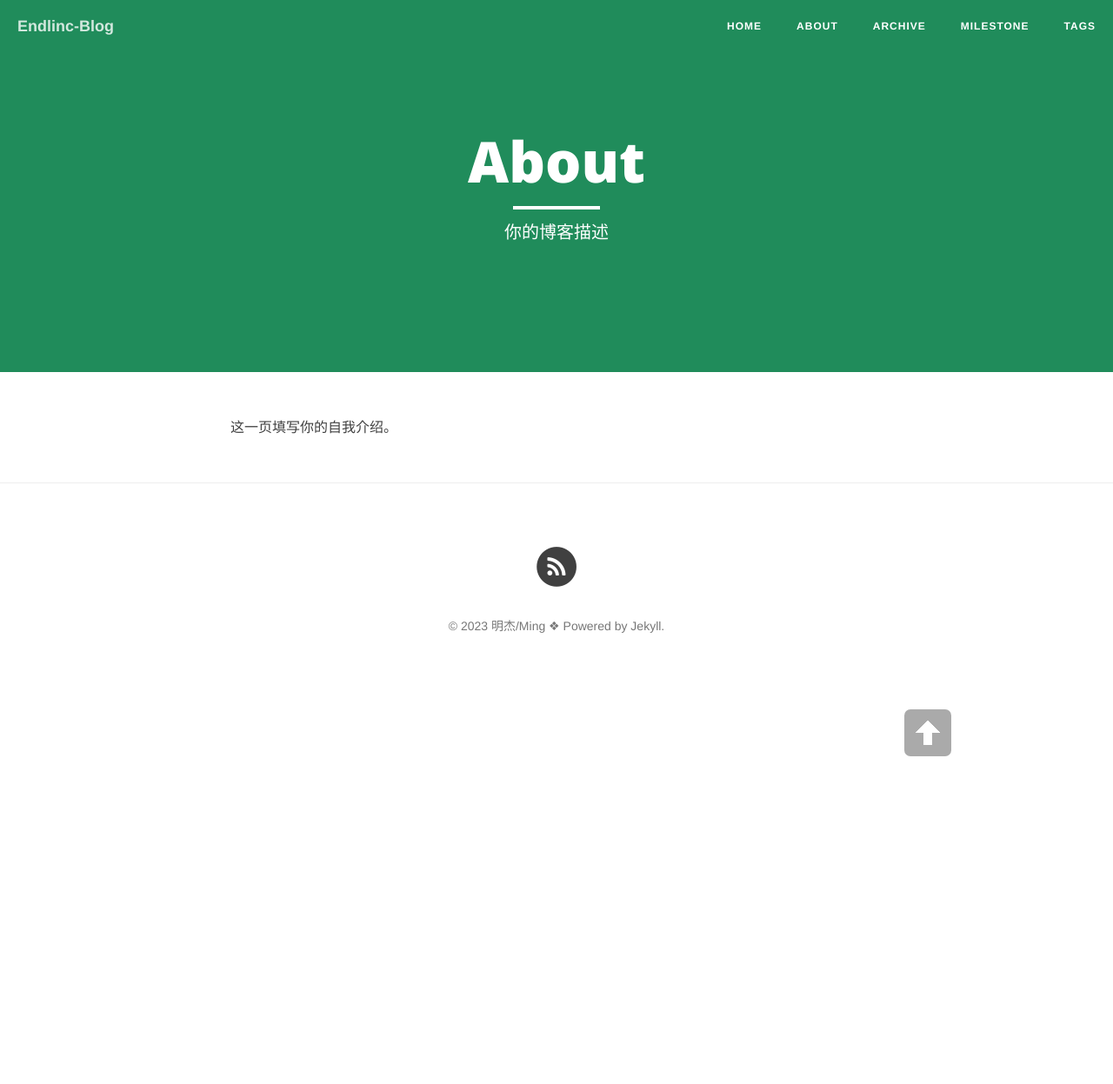
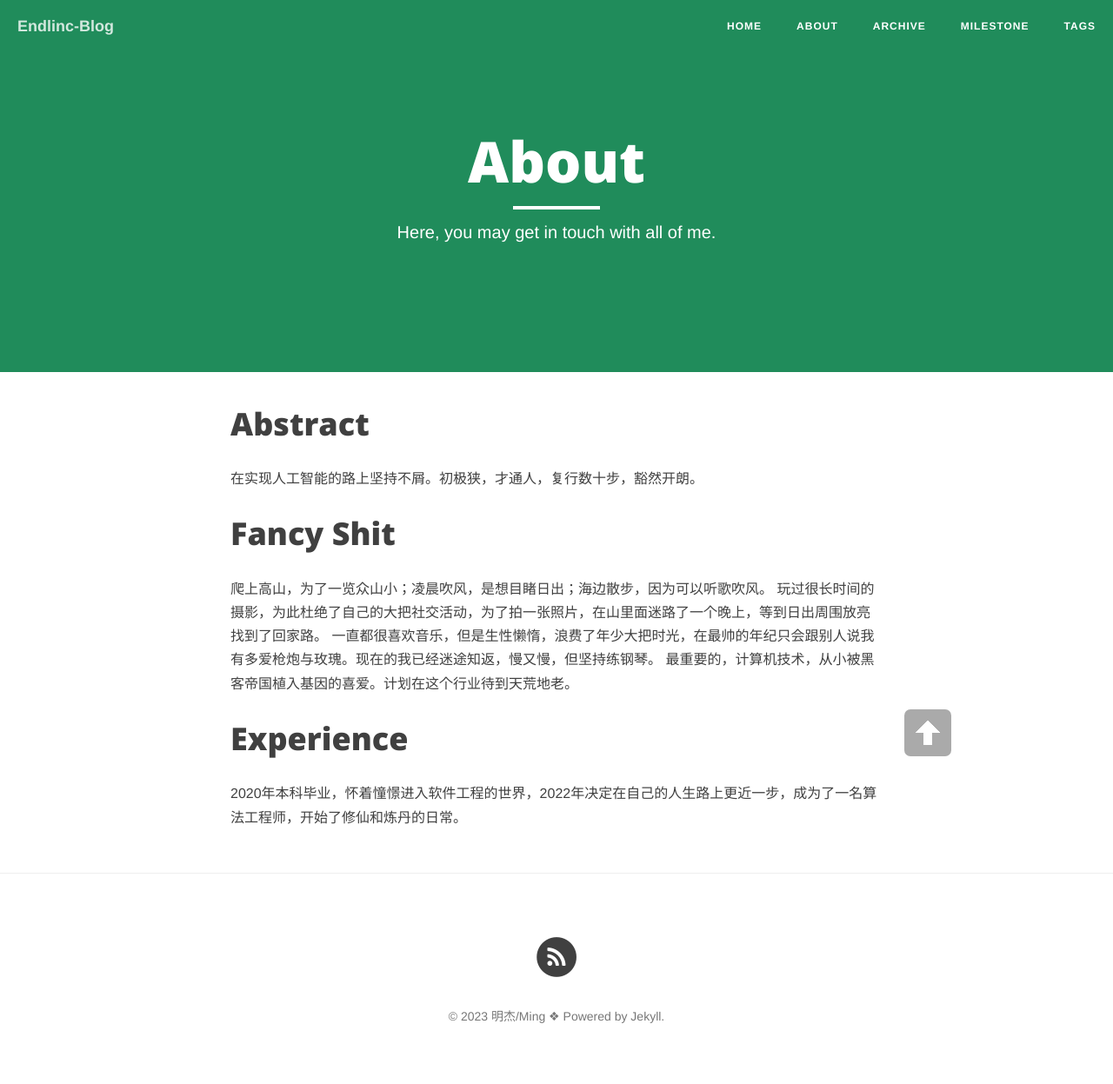
Before and after one commit to Endlinc/Endlinc.github.io, a Jekyll site: the page built from about.md, in a window 1280 px wide. Shown: the whole page at 87% size. Built offline with Jekyll 4.4.1, drawn with Linux system fonts in a browser that asks for light colours; nearby versions of some CDN libraries; before the commit the page ends 900 px from its top, so only the background shows below that.

Commit message:
Update some personal info.

```diff
--- a/about.md
+++ b/about.md
@@ -1,8 +1,18 @@
 ---
 layout: page
 title: "About"
-description: "你的博客描述 "
+description: "Here, you may get in touch with all of me."
 header-img: "img/green.jpg"
 ---
 
-这一页填写你的自我介绍。
+# Abstract
+在实现人工智能的路上坚持不屑。初极狭，才通人，复行数十步，豁然开朗。
+
+# Fancy Shit
+爬上高山，为了一览众山小；凌晨吹风，是想目睹日出；海边散步，因为可以听歌吹风。
+玩过很长时间的摄影，为此杜绝了自己的大把社交活动，为了拍一张照片，在山里面迷路了一个晚上，等到日出周围放亮找到了回家路。
+一直都很喜欢音乐，但是生性懒惰，浪费了年少大把时光，在最帅的年纪只会跟别人说我有多爱枪炮与玫瑰。现在的我已经迷途知返，慢又慢，但坚持练钢琴。
+最重要的，计算机技术，从小被黑客帝国植入基因的喜爱。计划在这个行业待到天荒地老。
+
+# Experience
+2020年本科毕业，怀着憧憬进入软件工程的世界，2022年决定在自己的人生路上更近一步，成为了一名算法工程师，开始了修仙和炼丹的日常。
```
Also changed, not shown: _posts/2015-03-02-how-to-write.md (deleted, +0 -10 lines), _posts/2023-03-16-advance-notice.md (added, +15 -0 lines), milestone.md (+1 -1 lines).
